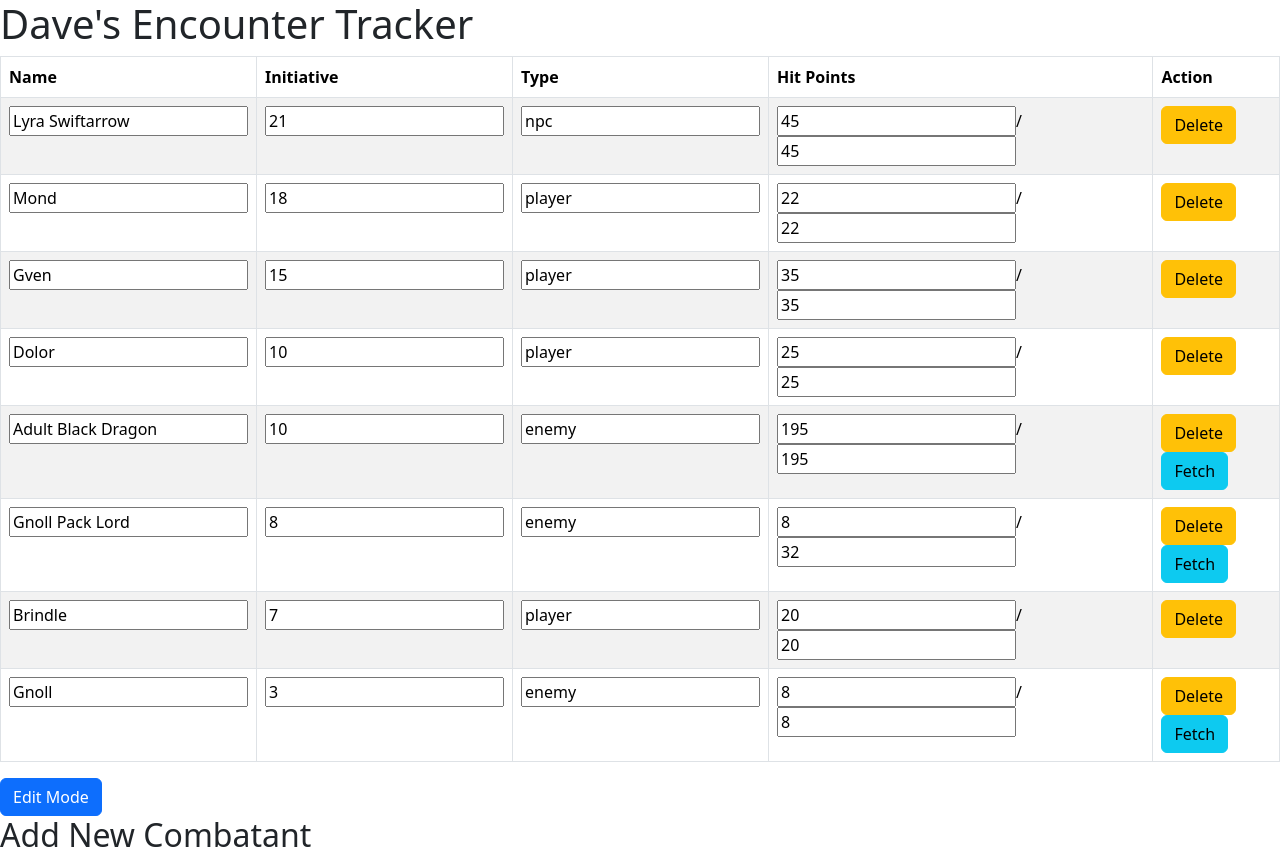
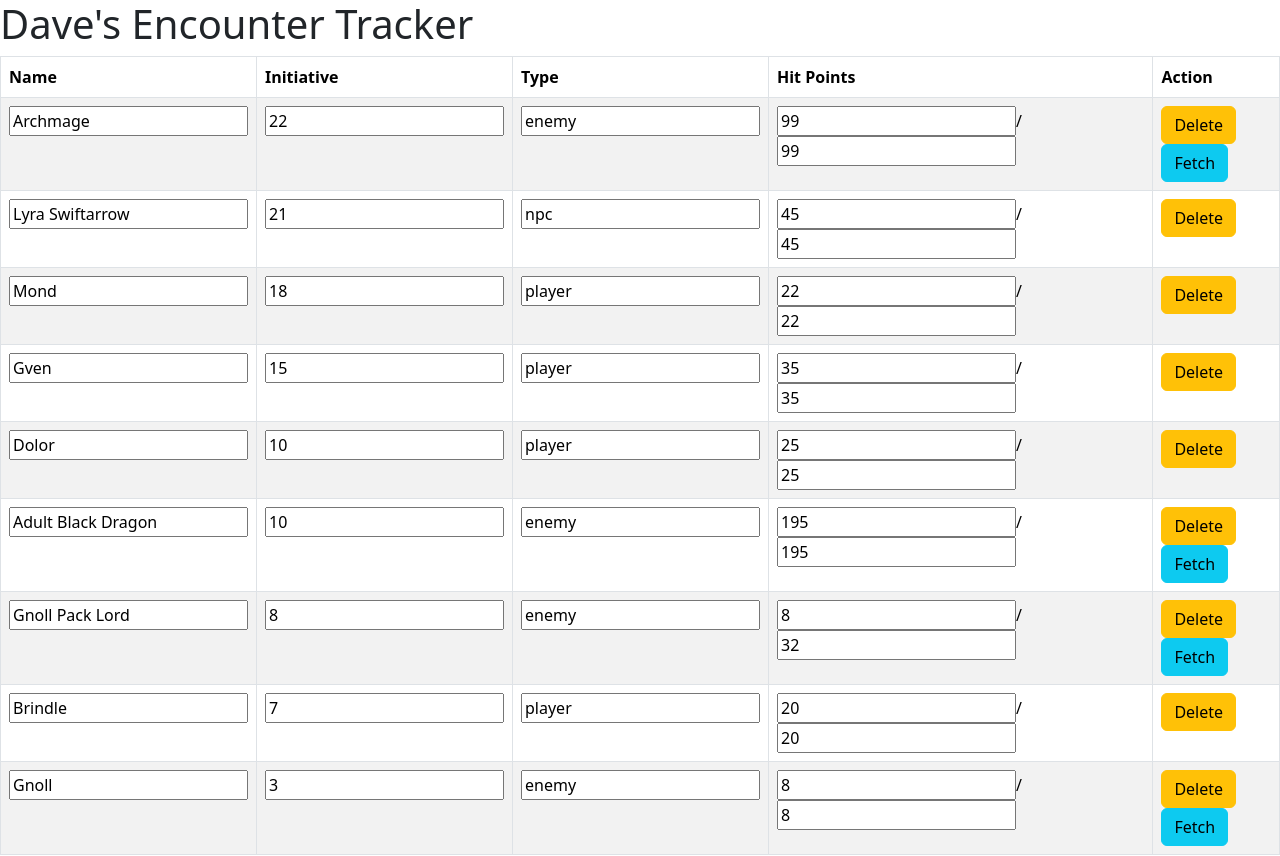
Before and after one commit to aikithoughts/encountertracker, a React (Create React App) app: page / in a window 1280 px wide. Shown: the top 856 px of the page. Built offline with nearby package versions, Linux system fonts and the light colour scheme.

Commit message:
More changes to monster stats.

```diff
--- a/src/App.js
+++ b/src/App.js
@@ -2,6 +2,7 @@ import React from 'react';
 import EncounterTable from './EncounterTable';
 import { COMBATANTS } from './data';
 import 'bootstrap/dist/css/bootstrap.min.css';
+import "./monster-stats.css";
 
 export default function EncounterBoard() {
   return (
--- a/src/EncounterTable.js
+++ b/src/EncounterTable.js
@@ -4,7 +4,6 @@ import Button from 'react-bootstrap/Button';
 import Combatant from './Combatant';
 import AddCombatant from './AddCombatant';
 import MonsterStatBlock from './MonsterStatBlock';
-import "./monster-stats.css"; // Import the CSS file for the EncounterTable component
 
 
 export default function EncounterTable({ combatants }){
--- a/src/MonsterStatBlock.js
+++ b/src/MonsterStatBlock.js
@@ -5,7 +5,7 @@ import "./monster-stats.css";
 export default function MonsterStatBlock({ monster, onClearData }) {
 
     return (
-        <div className="monster-stat-block"> {/* Use the monster-stat-block class */}
+        <div className="monster-stats-container"> {/* Use the monster-stat-block class */}
             <div className="stat-block wide">
                 <hr className="orange-border" />
                 <div className="section-left">
--- a/src/MonsterTopStats.js
+++ b/src/MonsterTopStats.js
@@ -1,4 +1,5 @@
 import React from 'react';
+import SpellcastingComponent from './Spellcasting';
 import "./monster-stats.css";
 
 export default function MonsterTopStats({ monster }) {
@@ -12,7 +13,7 @@ export default function MonsterTopStats({ monster }) {
         senses,
         languages,
         challenge_rating: challengeRating,
-        xp,
+        // xp,
         strength,
         dexterity,
         constitution,
@@ -28,6 +29,13 @@ export default function MonsterTopStats({ monster }) {
     let immunities = [];
     let conditions = [];
    // let speeds = [];
+
+    const getPropValue = (obj, key) =>
+        key.split('.').reduce((o, x) =>
+            o == undefined ? o : o[x]
+            , obj)
+
+    const xp = getPropValue(monster, "xp");
 
     if (armorClass[0].armor) { /* TODO Figure out how often there are multiple entries in this array */
         armorNames = armorClass[0].armor.map((armor) => armor.name);
@@ -112,13 +120,13 @@ export default function MonsterTopStats({ monster }) {
         specialAbilitiesOutput = "Not available";
     } else {
         specialAbilitiesOutput = specialAbilities.map((specialAbility, index) => (
-            <>
+            <div className="property-line">
                 <h4>{specialAbility.name}</h4>
                 <p>
                   {specialAbility.desc}
                   {specialAbility.usage && (`${specialAbility.usage.times} ${specialAbility.usage.type}`)}
                 </p>
-            </>
+            </div>
         ));
     }
 
@@ -199,6 +207,7 @@ export default function MonsterTopStats({ monster }) {
             <div className="property-block">
                 {specialAbilitiesOutput}
             </div>
+            {/* {specialAbilities.Spellcasting && <SpellcastingComponent monster={monster}/>} */}
         </div>
     )
 }
--- a/src/data.js
+++ b/src/data.js
@@ -6,5 +6,6 @@ export const COMBATANTS = [
     {id: 5, name: "Gnoll", initiative: 3, type: "enemy", currenthp: 8, totalhp: 8},
     {id: 6, name: "Gnoll Pack Lord", initiative: 8, type: "enemy", currenthp: 8, totalhp: 32},
     {id: 7, name: "Lyra Swiftarrow", initiative: 21, type: "npc", currenthp: 45, totalhp: 45},
-    {id: 8, name: "Adult Black Dragon", initiative: 10, type: "enemy", currenthp: 195, totalhp: 195}
+    {id: 8, name: "Adult Black Dragon", initiative: 10, type: "enemy", currenthp: 195, totalhp: 195},
+    {id: 9, name: "Archmage", initiative: 22, type: "enemy", currenthp: 99, totalhp: 99}
   ];
--- a/src/monster-stats.css
+++ b/src/monster-stats.css
@@ -1,9 +1,9 @@
-body {
+.monster-stats-container {
     text-align: center;
     font-size: 13.5px;
     line-height: 1.2em;
   }
-  body *{
+  .monster-stats-container *{
     box-sizing: border-box;
     max-width: 100%;
     font-family: 'Noto Sans', 'Myriad Pro', Calibri, Helvetica,
@@ -102,6 +102,11 @@ body {
   }
   .property-line h4{
     color: #7A200D;
+    font-weight: bold;
+  }
+
+  .property-line p {
+    margin-inline-start: .25em;
   }
   .property-line{
     text-indent: -1em;
```
